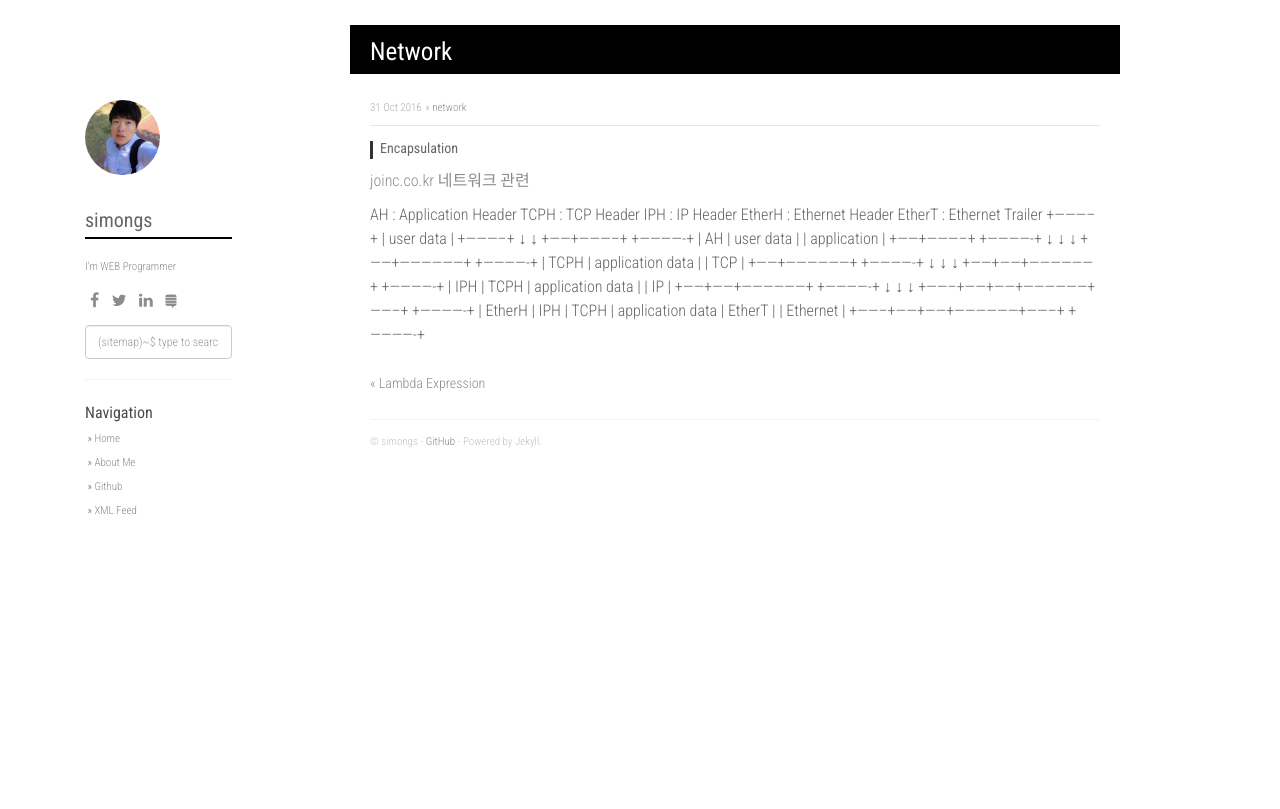
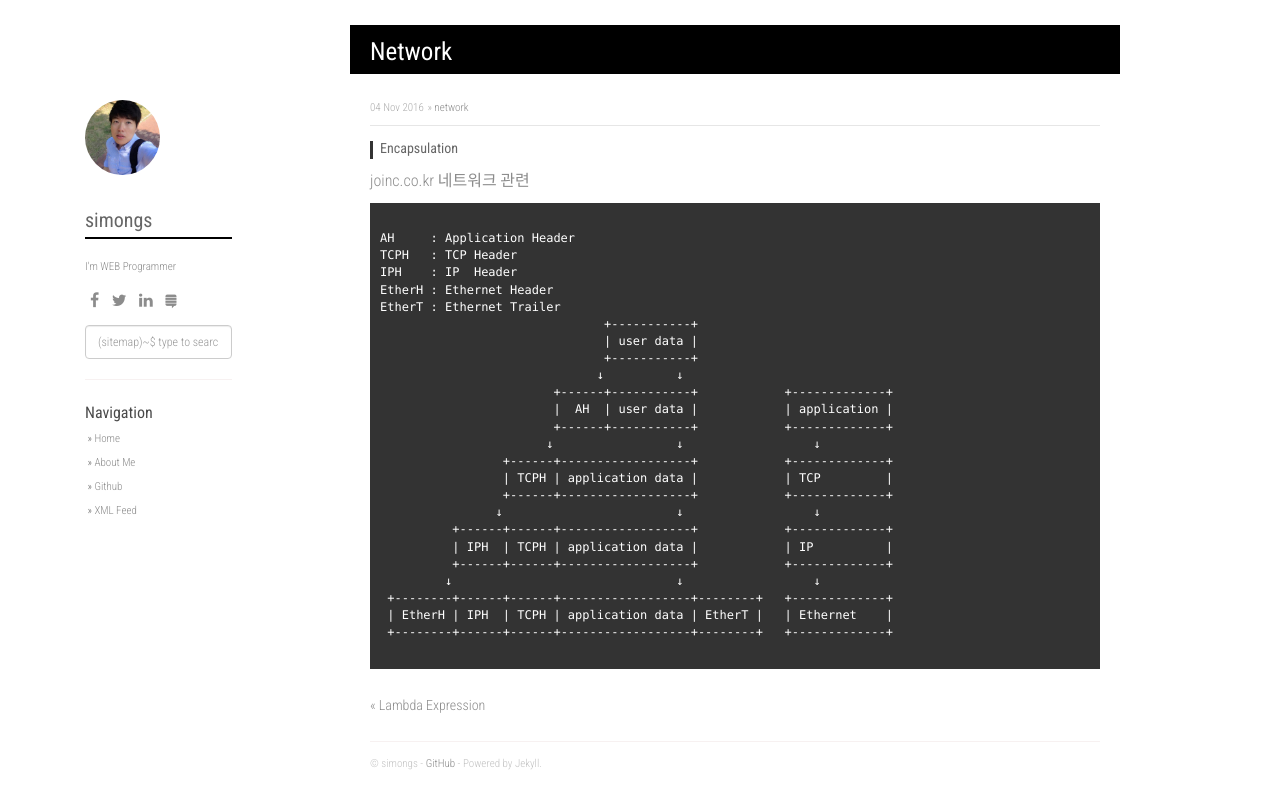
Before and after one commit to simongs/simongs.github.io, a Jekyll site: the page built from _posts/2016-11-04-Network.markdown, in a window 1280 px wide. Shown: the top 809 px of the page. Built offline with Jekyll 4.4.1, drawn with Linux system fonts in a browser that asks for light colours; nearby versions of some CDN libraries; comment, search, counter and statistics services are not loaded.

Commit message:
Update 2016-11-04-Network.markdown

```diff
--- a/_posts/2016-11-04-Network.markdown
+++ b/_posts/2016-11-04-Network.markdown
@@ -1,13 +1,15 @@
 ---
 layout: post
-title: "Network "
-date:   2016-10-31 09:00:00 +0900
+title: "Network"
+date:   2016-11-04 09:00:00 +0900
 categories: network
 ---
 
 #### Encapsulation
 
 [joinc.co.kr 네트워크 관련](http://www.joinc.co.kr/w/Site/Network_Programing/Documents/IntroTCPIP3)
+
+~~~
 
 AH     : Application Header
 TCPH   : TCP Header
@@ -33,3 +35,5 @@ EtherT : Ethernet Trailer
  +--------+------+------+------------------+--------+   +-------------+
  | EtherH | IPH  | TCPH | application data | EtherT |   | Ethernet    |
  +--------+------+------+------------------+--------+   +-------------+
+
+~~~
```
